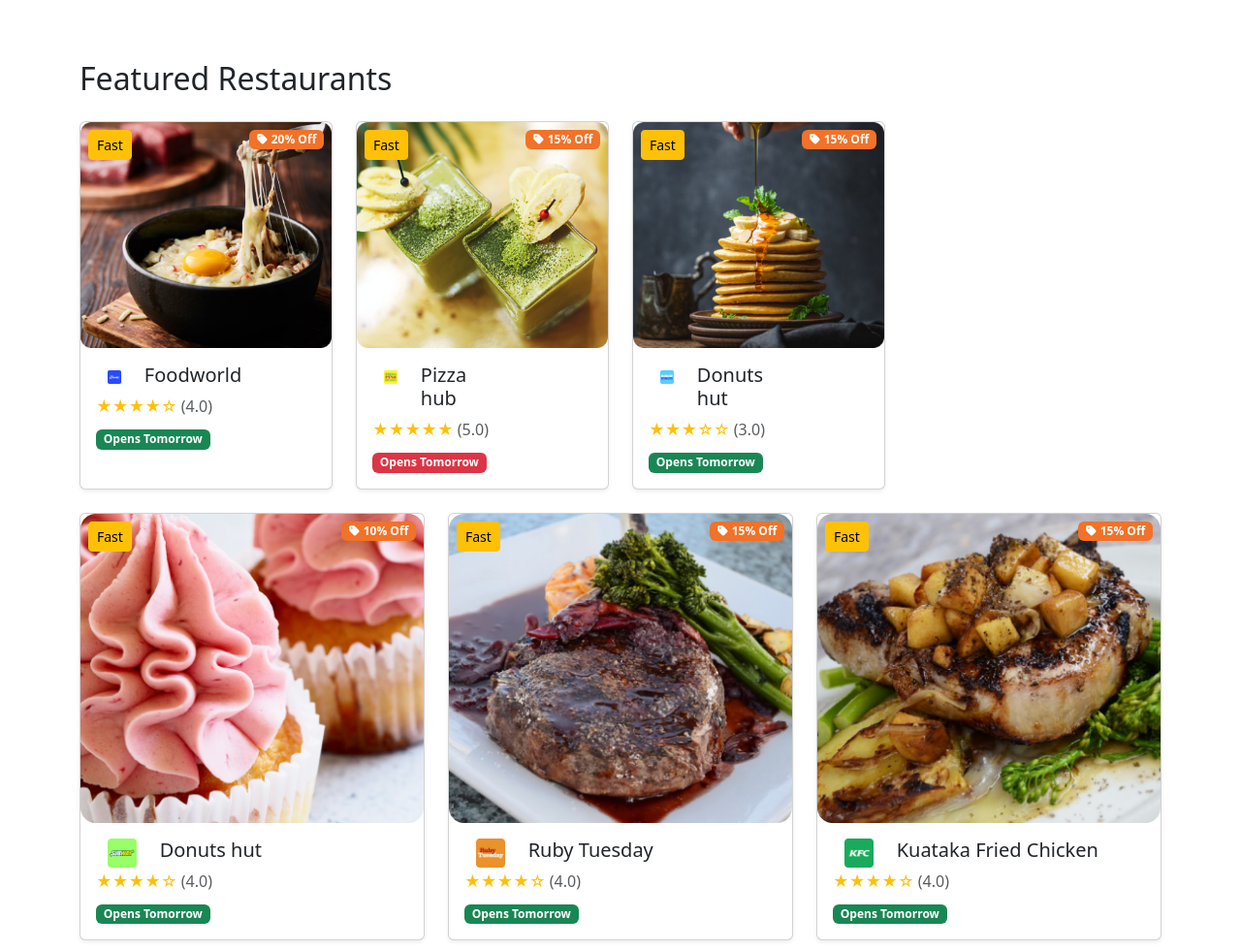
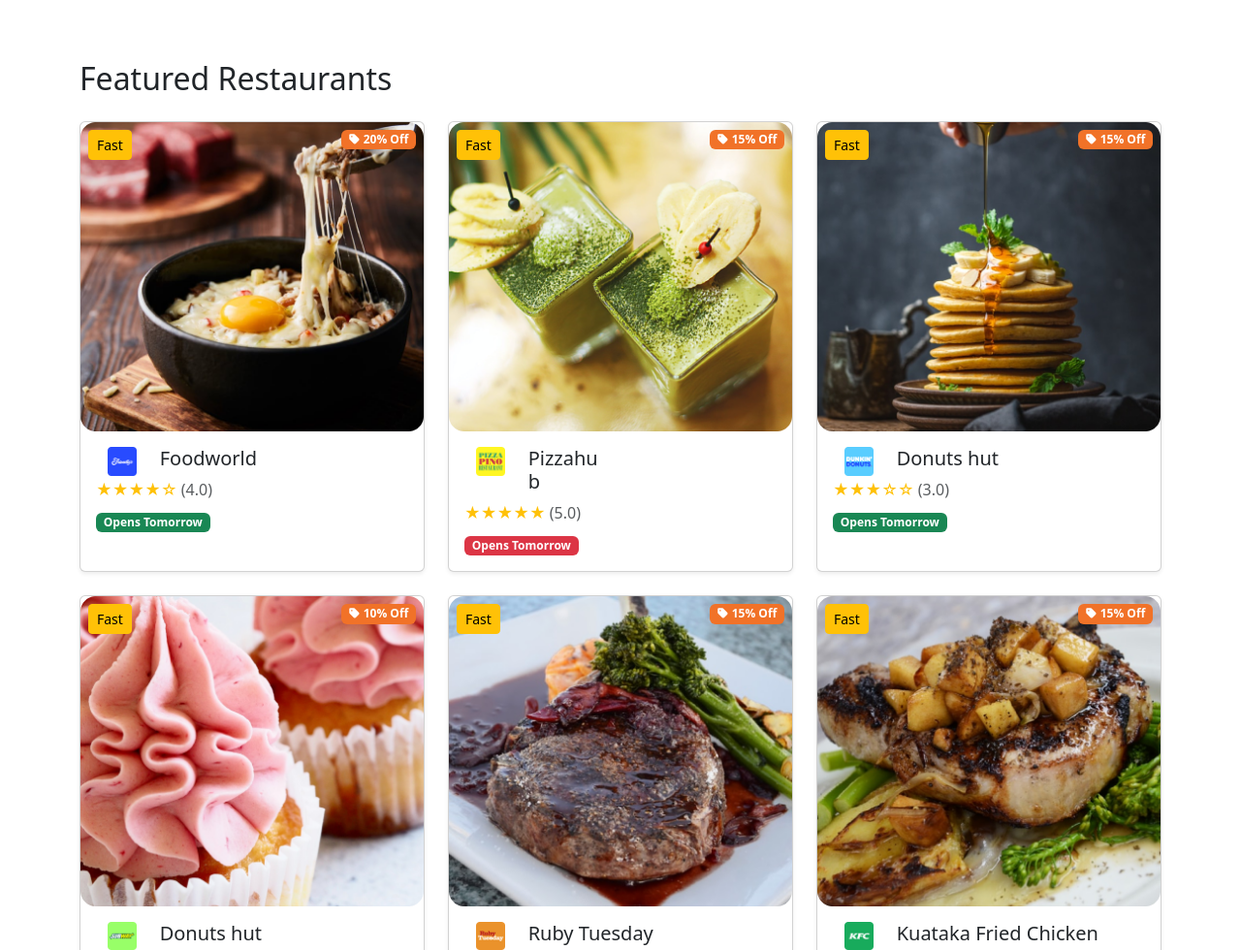
Before and after one commit to Zephyr-wq/foodwagon_Nexyntia, a plain HTML site: page index.html in a window 1280 px wide. Shown: the part 1820-2800 px from the top of the page at 97% size. Drawn offline with nearby package versions, Linux system fonts and the light colour scheme.

Commit message:
modified

```diff
--- a/index.html
+++ b/index.html
@@ -352,7 +352,7 @@
   <div class="row g-4">
 
     <!-- Restaurant Card -->
-    <div class="col-3">
+    <div class="col-4">
       <div class="card shadow-sm position-relative h-100">
         <!-- Fast Button -->
         <button class="btn btn-warning btn-sm position-absolute top-0 start-0 m-2">Fast</button>
@@ -376,7 +376,7 @@
     </div>
 
     <!-- Restaurant Card -->
-    <div class="col-3">
+    <div class="col-4">
       <div class="card shadow-sm position-relative h-100">
         <button class="btn btn-warning btn-sm position-absolute top-0 start-0 m-2">Fast</button>
         <span class="badge position-absolute top-0 end-0 m-2" style="background-color: rgba(241, 114, 40, 1);" >
@@ -395,7 +395,7 @@
     </div>
 
     <!-- Restaurant Card -->
-    <div class="col-3">
+    <div class="col-4">
       <div class="card shadow-sm position-relative h-100">
         <button class="btn btn-warning btn-sm position-absolute top-0 start-0 m-2">Fast</button>
         <span class="badge position-absolute top-0 end-0 m-2" style="background-color: rgba(241, 114, 40, 1);" >
```
